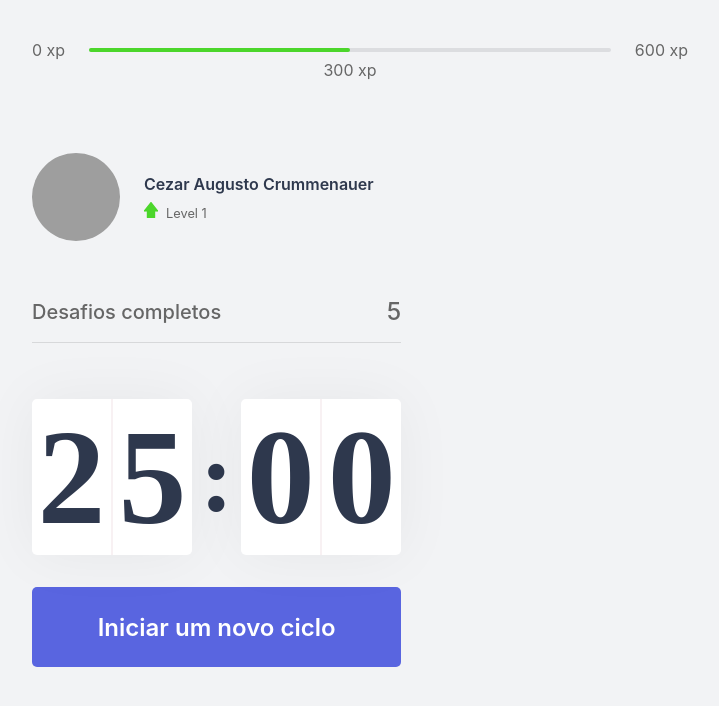
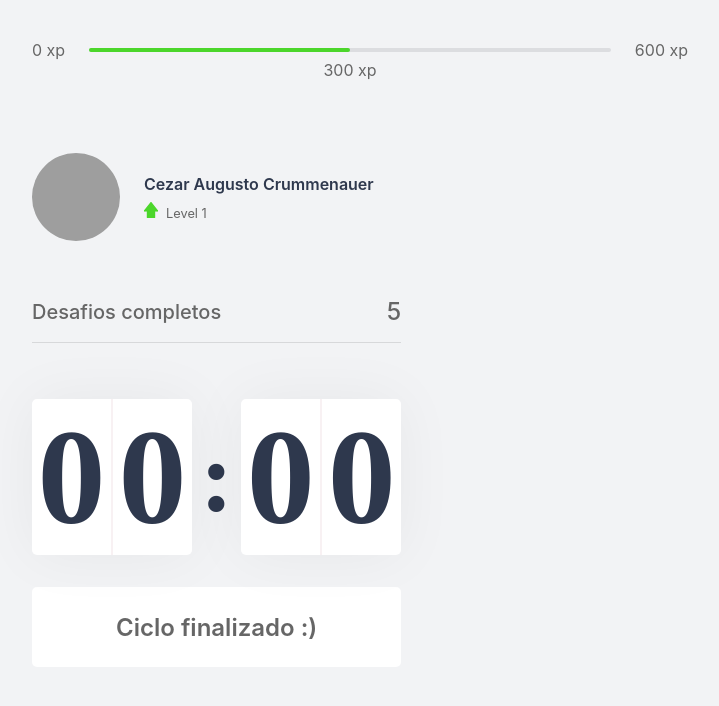
Before and after one commit to crummenauerca/MoveIt-React-NestJs-TypeScript, a Next.js app: page / in a window 1280 px wide. Both pictures are taken after a click on the button "Iniciar um novo ciclo". Shown: the top 706 px of the page, without its empty margins (280-999 px from the left). Built offline with nearby package versions, Linux system fonts and the light colour scheme; grey boxes are pictures that could not be loaded.

Commit message:
Countdown component finished

```diff
--- a/src/components/Countdown.tsx
+++ b/src/components/Countdown.tsx
@@ -16,6 +16,7 @@ export function Countdown() {
 
   function startCountdown() {
     setIsActive(true)
+    setHasFineshed(false)
   }
 
   function resetCountdown() {
@@ -31,10 +32,8 @@ export function Countdown() {
       }, 1)
     } else {
       if (time == 0 && isActive) {
-        setTime(25 * 60)
         setIsActive(false)
         setHasFineshed(true)
-        console.log('Finalizou um ciclo!')
       }
     }
   }, [isActive, time])
@@ -52,6 +51,11 @@ export function Countdown() {
           <span>{secondRight}</span>
         </div>
       </div>
+
+      {hasFineshed ? (
+        <button disabled className={styles.countdownButton}>Ciclo finalizado :)</button>
+      ) : (
+          <>
             {isActive ? (
               <button type="button"
                 className={`${styles.countdownButton} ${styles.countdownButtonActive}`}
@@ -63,6 +67,9 @@ export function Countdown() {
                   onClick={startCountdown}
                 >Iniciar um novo ciclo</button>
               )}
+          </>
+        )
+      }
     </div>
   )
 }
--- a/src/styles/components/Countdown.module.css
+++ b/src/styles/components/Countdown.module.css
@@ -52,7 +52,7 @@
   transition: background-color 0.2s;
 }
 
-.countdownButton:hover {
+.countdownButton:not(:disabled):hover {
   background: var(--blue-dark);
 }
 
@@ -61,7 +61,13 @@
   color: var(--title);
 }
 
-.countdownButtonActive:hover {
+.countdownButtonActive:not(:disabled):hover {
   background: var(--red);
   color: var(--white);
 }
+
+.countdownButton:disabled {
+  background: var(--white);
+  color: var(--text);
+  cursor: not-allowed;
+}
```
Lines whose indentation alone changed are shown as unchanged.
